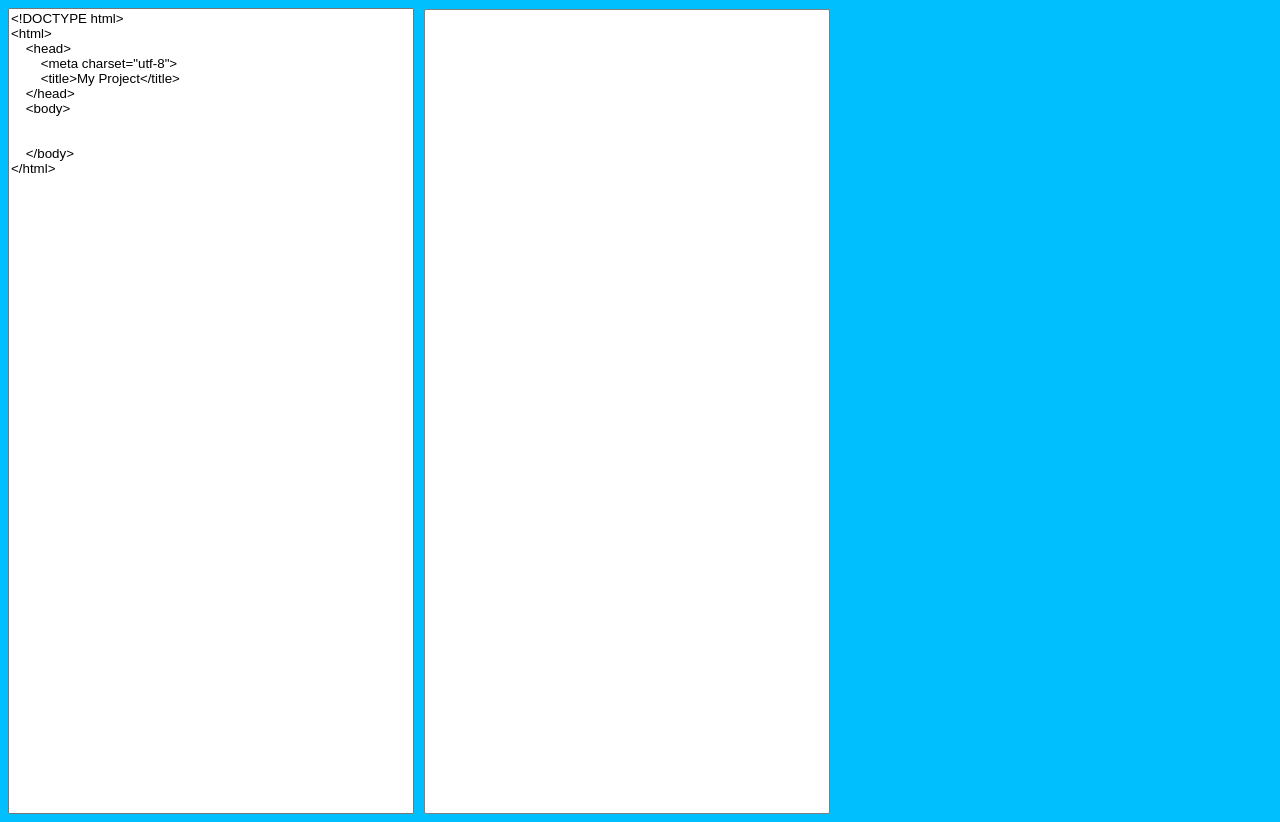
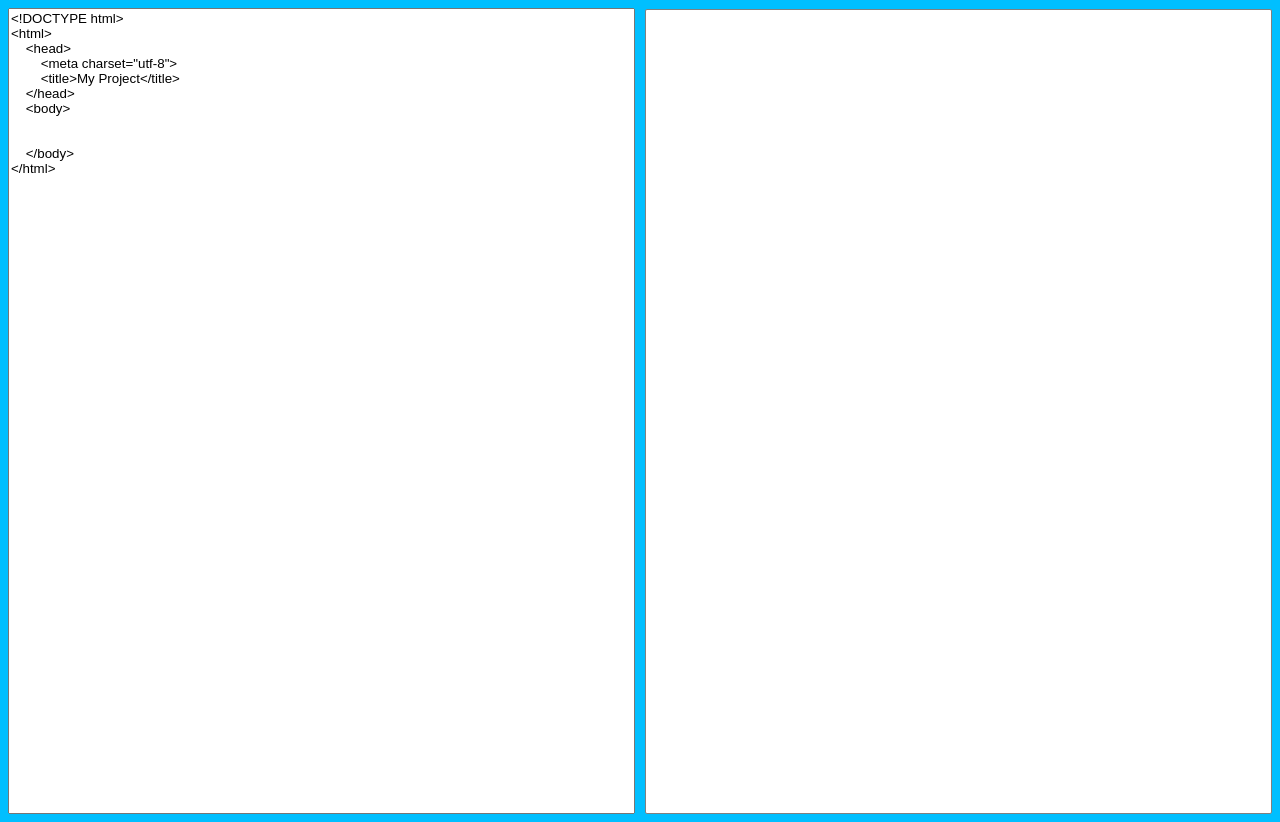
Before and after one commit to captianfun/html-compiler, a plain HTML site: page index.html in a window 1280 px wide. Drawn offline with Linux system fonts and the light colour scheme.

Commit message:
Change width of #comp and #out to 50%

```diff
--- a/index.html
+++ b/index.html
@@ -10,7 +10,7 @@
             }
 
             #comp {
-                width:50vh;
+                width:50%;
                 height:100vh;
                 resize:none;
                 margin-right:10px;
@@ -18,7 +18,7 @@
             }
 
             #out {
-                width:50vh;
+                width:50%;
                 background-color:white;
                 border:1px solid gray;
                 margin-top:1px;
```
